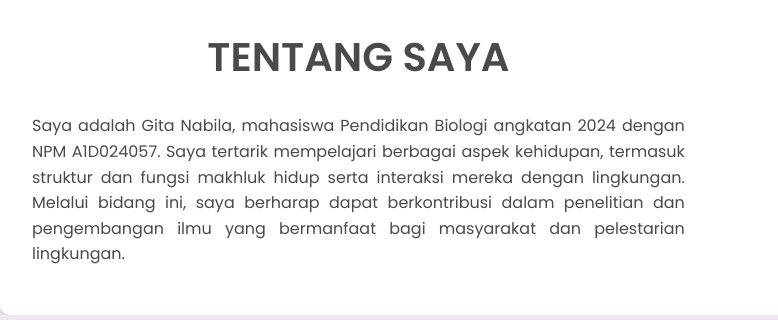
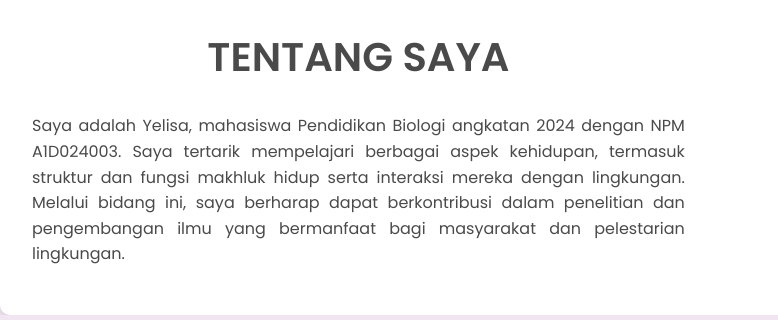
Before and after one commit to Yelisayeli/yelisawebsitebiologi, a plain HTML site: page index.html in a window 1280 px wide. Shown: the part 387-707 px from the top of the page, 0-778 px from the left. Drawn offline with nearby package versions, Linux system fonts and the light colour scheme.

Commit message:
Update index.html

```diff
--- a/index.html
+++ b/index.html
@@ -31,7 +31,7 @@
             <div class="about-container">
                 <div class="about-text">
                     <h2>Tentang Saya</h2>
-                    <p>Saya adalah Gita Nabila, mahasiswa Pendidikan Biologi angkatan 2024 dengan NPM A1D024057. Saya tertarik mempelajari berbagai aspek kehidupan, termasuk struktur dan fungsi makhluk hidup serta interaksi mereka dengan lingkungan. Melalui bidang ini, saya berharap dapat berkontribusi dalam penelitian dan pengembangan ilmu yang bermanfaat bagi masyarakat dan pelestarian lingkungan.</p>
+                    <p>Saya adalah Yelisa, mahasiswa Pendidikan Biologi angkatan 2024 dengan NPM A1D024003. Saya tertarik mempelajari berbagai aspek kehidupan, termasuk struktur dan fungsi makhluk hidup serta interaksi mereka dengan lingkungan. Melalui bidang ini, saya berharap dapat berkontribusi dalam penelitian dan pengembangan ilmu yang bermanfaat bagi masyarakat dan pelestarian lingkungan.</p>
                 </div>
                 <div class="about-photo">
                     <img src="img/WhatsApp Image 2024-12-07 at 12.35.04.jpeg" alt="Foto Saya" />
```
